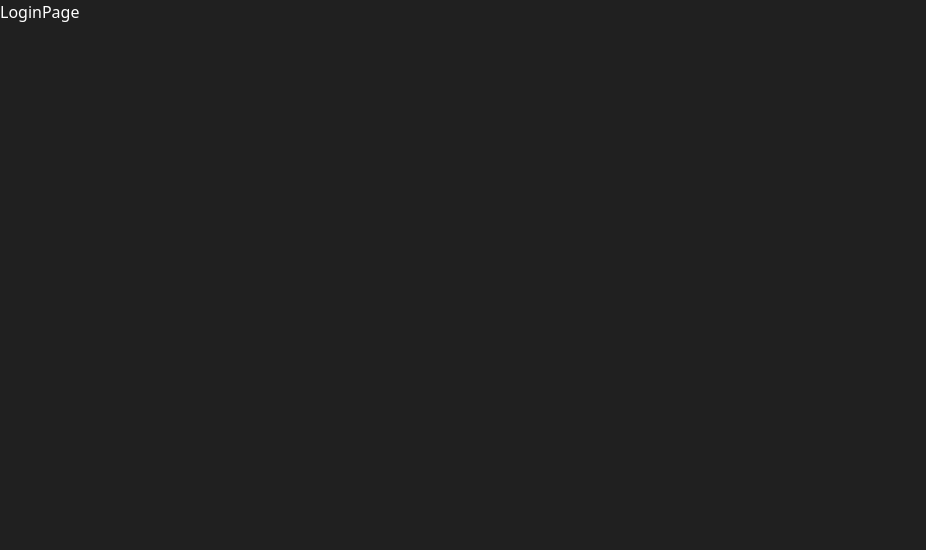
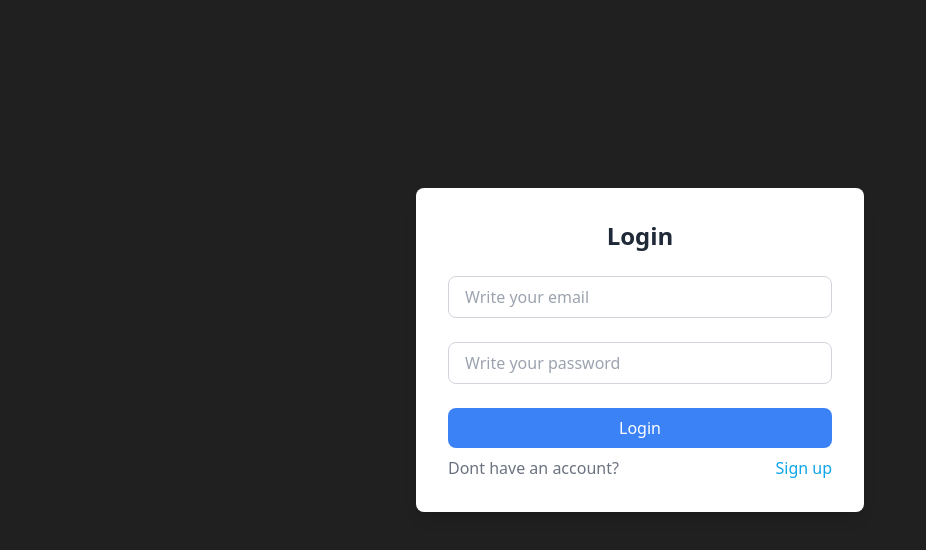
Before and after one commit to Eir-ND/Eir-ND-BCUDD-ProyectoM7, a React (Vite) app in the folder client/: page /login in a window 1280 px wide. Shown: the top 550 px of the page, without its empty margins (0-926 px from the left). Built offline with nearby package versions, Linux system fonts and the light colour scheme.

Commit message:
LoginPage

```diff
--- a/client/src/api/auth.js
+++ b/client/src/api/auth.js
@@ -3,3 +3,5 @@ import axios from "axios";
 const API = "http://localhost:3000/api";
 
 export const registerRequest = (user) => axios.post(`${API}/register`, user);
+
+export const loginRequest = (user) => axios.post(`${API}/login`, user);
--- a/client/src/context/AuthContext.jsx
+++ b/client/src/context/AuthContext.jsx
@@ -1,5 +1,5 @@
 import { createContext, useState } from "react";
-import { registerRequest } from "../api/auth";
+import { registerRequest, loginRequest } from "../api/auth";
 
 export const AuthContext = createContext();
 
@@ -10,6 +10,8 @@ export const AuthProvider = ({ children }) => {
 
   const register = async (formData) => {
     try {
+      setErrors([]);
+
       const result = await registerRequest(formData);
       setUser(result.data);
       setIsAuthenticated(true);
@@ -18,8 +20,22 @@ export const AuthProvider = ({ children }) => {
       setErrors(error.response.data);
     }
   };
+
+  const login = async (formData) => {
+    try {
+      setErrors([]);
+
+      const result = await loginRequest(formData);
+      setUser(result.data);
+      setIsAuthenticated(true);
+    } catch (error) {
+      setErrors(error.response.data.message);
+    }
+  };
   return (
-    <AuthContext.Provider value={{ user, register, isAuthenticated, errors }}>
+    <AuthContext.Provider
+      value={{ user, register, login, isAuthenticated, errors }}
+    >
       {children}
     </AuthContext.Provider>
   );
--- a/client/src/pages/LoginPage.jsx
+++ b/client/src/pages/LoginPage.jsx
@@ -1,5 +1,230 @@
+import { useAuth } from "../Hooks/useAuth.js";
+import { Link, useNavigate } from "react-router-dom";
+import { useState, useEffect } from "react";
+
 function LoginPage() {
-  return <div>LoginPage</div>;
+  const [formData, setFormData] = useState({
+    email: "",
+    password: "",
+  });
+
+  const [errors, setErrors] = useState({});
+  const { login, errors: loginErrors, isAuthenticated } = useAuth();
+  const navigate = useNavigate();
+
+  const onSubmit = (e) => {
+    e.preventDefault();
+
+    const newErrors = {};
+
+    if (!formData.email) {
+      newErrors.email = "Email is required";
+    }
+
+    if (!formData.password) {
+      newErrors.password = "Password is required";
+    } else if (formData.password.length < 6) {
+      newErrors.password = "Password must be at least 6 characters";
+    }
+
+    setErrors(newErrors);
+
+    if (Object.keys(newErrors).length === 0) {
+      login(formData);
+    }
+  };
+
+  const handleChange = (e) => {
+    setFormData({
+      ...formData,
+      [e.target.name]: e.target.value,
+    });
+  };
+
+  useEffect(() => {
+    if (isAuthenticated) {
+      navigate("/products");
+    }
+  }, [isAuthenticated, navigate]);
+
+  return (
+    <div className="h-[calc(100vh-100px)] flex items-center justify-center">
+      <div className="bg-white p-8 rounded-lg shadow-lg w-full max-w-md">
+        <h2 className="text-gray-800 text-2xl font-bold mb-6 text-center">
+          Login
+        </h2>
+        {loginErrors.map((error, i) => (
+          <p className="bg-red-500 p-2 mb-1 text-white rounded-lg" key={i}>
+            {error}
+          </p>
+        ))}
+
+        <form onSubmit={onSubmit} className="space-y-6">
+          <div>
+            <input
+              type="email"
+              name="email"
+              placeholder="Write your email"
+              value={formData.email}
+              onChange={handleChange}
+              className="text-gray-700 w-full px-4 py-2 border border-gray-300 rounded-lg focus:outline-none focus:ring-2 focus:ring-blue-500"
+            />
+            {errors.email && (
+              <p className="text-red-500 text-sm mt-1">{errors.email}</p>
+            )}
+          </div>
+          <div>
+            <input
+              type="password"
+              name="password"
+              placeholder="Write your password"
+              value={formData.password}
+              onChange={handleChange}
+              className="text-gray-700 w-full px-4 py-2 border border-gray-300 rounded-lg focus:outline-none focus:ring-2 focus:ring-blue-500"
+            />
+            {errors.password && (
+              <p className="text-red-500 text-sm mt-1">{errors.password}</p>
+            )}
+          </div>
+          <button
+            type="submit"
+            className="w-full bg-blue-500 text-white py-2 rounded-lg hover:bg-blue-600 focus:outline-none focus:ring-2 focus:ring-blue-500"
+          >
+            Login
+          </button>
+        </form>
+
+        <p className="flex gap-x-2 pt-2 justify-between text-gray-500">
+          Dont have an account?{" "}
+          <Link to="/register" className="text-sky-500">
+            Sign up
+          </Link>
+        </p>
+      </div>
+    </div>
+  );
 }
 
+// import { useEffect, useState } from "react";
+// import { useAuth } from "../Hooks/useAuth.js";
+// import { Link, useNavigate } from "react-router-dom";
+
+// function LoginPage() {
+//   const { login, isAuthenticated, errors: loginErrors = [] } = useAuth();
+//   const navigate = useNavigate();
+
+//   useEffect(() => {
+//     if (isAuthenticated) {
+//       navigate("/products");
+//     }
+//   }, [isAuthenticated, navigate]);
+
+//   const [formData, setFormData] = useState({
+//     email: "",
+//     password: "",
+//   });
+
+//   const [errors, setErrors] = useState({});
+
+//   const validate = () => {
+//     let tempErrors = {};
+//     if (!formData.email.trim()) {
+//       tempErrors.email = "Email is required.";
+//     } else if (!/\S+@\S+\.\S+/.test(formData.email)) {
+//       tempErrors.email = "Email is invalid.";
+//     }
+//     if (!formData.password) {
+//       tempErrors.password = "Password is required.";
+//     } else if (formData.password.length < 6) {
+//       tempErrors.password = "Password must be at least 6 characters.";
+//     }
+//     return tempErrors;
+//   };
+
+//   const handleChange = (e) => {
+//     setFormData({
+//       ...formData,
+//       [e.target.name]: e.target.value,
+//     });
+//   };
+
+//   const handleSubmit = async (e) => {
+//     e.preventDefault();
+//     const tempErrors = validate();
+//     if (Object.keys(tempErrors).length > 0) {
+//       setErrors(tempErrors);
+//     } else {
+//       setErrors({});
+//       try {
+//         const result = await login(formData);
+
+//         if (result?.success) {
+//           console.log("Login successful:", result);
+//         } else {
+//           console.log("Login failed:", result);
+//         }
+//       } catch (error) {
+//         // Aquí añadimos un mensaje detallado del error
+//         console.error(
+//           "Login failed with error:",
+//           error.response ? error.response.data : error.message
+//         );
+//       }
+//     }
+//   };
+
+//   return (
+//     <div className="min-h-screen flex items-center justify-center">
+//       <div className="bg-white p-8 rounded-lg shadow-lg w-full max-w-md">
+//         <h2 className="text-gray-800 text-2xl font-bold mb-6 text-center">
+//           Login
+//         </h2>
+//         {loginErrors.length > 0 &&
+//           loginErrors.map((error, i) => (
+//             <div className="bg-red-500 p-2 mb-1 text-white rounded-lg" key={i}>
+//               {error}
+//             </div>
+//           ))}
+//         <form onSubmit={handleSubmit} className="space-y-6">
+//           <div>
+//             <input
+//               type="email"
+//               name="email"
+//               value={formData.email}
+//               onChange={handleChange}
+//               placeholder="Email"
+//               className="text-gray-700 w-full px-4 py-2 border border-gray-300 rounded-lg focus:outline-none focus:ring-2 focus:ring-blue-500"
+//             />
+//             {errors.email && (
+//               <p className="text-red-500 text-sm mt-1">{errors.email}</p>
+//             )}
+//           </div>
+//           <div>
+//             <input
+//               type="password"
+//               name="password"
+//               value={formData.password}
+//               onChange={handleChange}
+//               placeholder="Password"
+//               className="text-gray-700 w-full px-4 py-2 border border-gray-300 rounded-lg focus:outline-none focus:ring-2 focus:ring-blue-500"
+//             />
+//             {errors.password && (
+//               <p className="text-red-500 text-sm mt-1">{errors.password}</p>
+//             )}
+//           </div>
+//           <button
+//             type="submit"
+//             className="w-full bg-blue-500 text-white py-2 rounded-lg hover:bg-blue-600 focus:outline-none focus:ring-2 focus:ring-blue-500"
+//           >
+//             Login
+//           </button>
+//         </form>
+//         <p className="flex gap-x-2 pt-2 justify-between text-gray-500">
+//           Dont have an account? <Link to="/register">Sign up</Link>
+//         </p>
+//       </div>
+//     </div>
+//   );
+// }
+
 export default LoginPage;
--- a/client/src/pages/RegisterPage.jsx
+++ b/client/src/pages/RegisterPage.jsx
@@ -1,9 +1,9 @@
 import { useEffect, useState } from "react";
 import { useAuth } from "../Hooks/useAuth.js";
-import { useNavigate } from "react-router-dom";
+import { Link, useNavigate } from "react-router-dom";
 
 function RegisterPage() {
-  const { register, isAuthenticated, errors: registerErrors } = useAuth();
+  const { register, isAuthenticated, errors: registerErrors = [] } = useAuth();
   const navigate = useNavigate();
   useEffect(() => {
     if (isAuthenticated) {
@@ -11,7 +11,7 @@ function RegisterPage() {
     }
   }, [isAuthenticated, navigate]);
 
-  const [formData, setFormdata] = useState({
+  const [formData, setFormData] = useState({
     username: "",
     email: "",
     password: "",
@@ -37,7 +37,7 @@ function RegisterPage() {
   };
 
   const handleChange = (e) => {
-    setFormdata({
+    setFormData({
       ...formData,
       [e.target.name]: e.target.value,
     });
@@ -52,7 +52,7 @@ function RegisterPage() {
       setErrors({});
       try {
         const result = await register(formData);
-        console.log(result);
+        console.log(result.data);
       } catch (error) {
         console.error("Registration failed", error);
       }
@@ -117,6 +117,9 @@ function RegisterPage() {
             Register
           </button>
         </form>
+        <p className="flex gap-x-2 pt-2 justify-between text-gray-500">
+          Already have an account? <Link to="/login">Log in</Link>
+        </p>
       </div>
     </div>
   );
```
